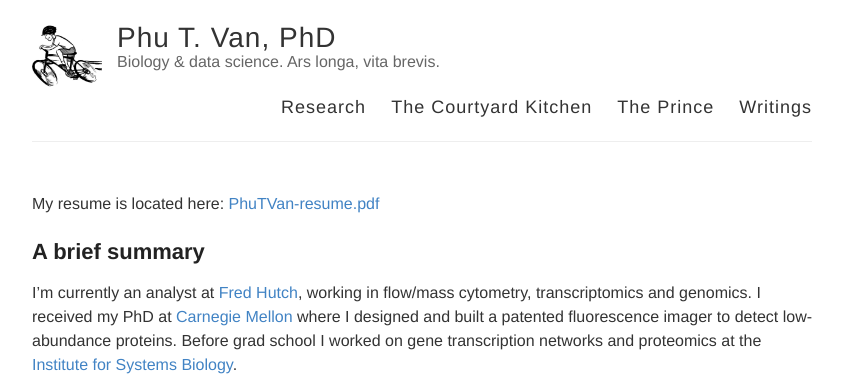
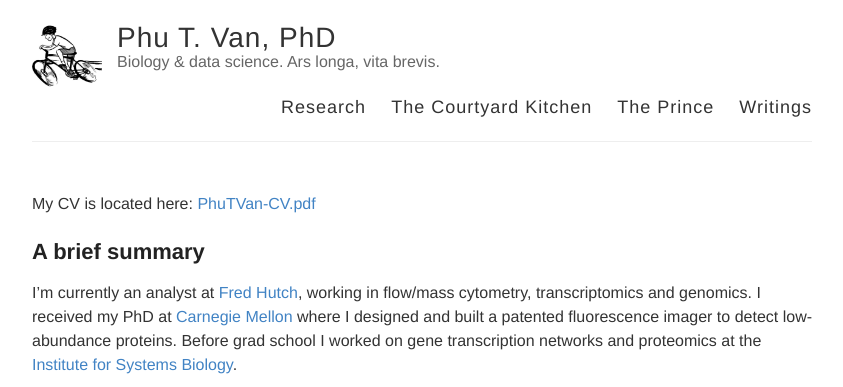
Before and after one commit to ptvan/ptvan.github.io, a Jekyll site: the page built from research.md, in a window 1280 px wide and 900 px high. Shown: the top 387 px of the window, without its empty margins (218-1061 px from the left). Built offline with Jekyll 4.4.1, drawn with Linux system fonts in a browser that asks for light colours.

Commit message:
updated CV document and link

```diff
--- a/research.md
+++ b/research.md
@@ -4,7 +4,7 @@ title:
 permalink: /research/
 ---
 
-My resume is located here: [PhuTVan-resume.pdf](PhuTVan-resume.pdf)
+My CV is located here: [PhuTVan-CV.pdf](PhuTVan-CV.pdf)
 
 # A brief summary
 
```
Also changed, not shown: 2 other files.
